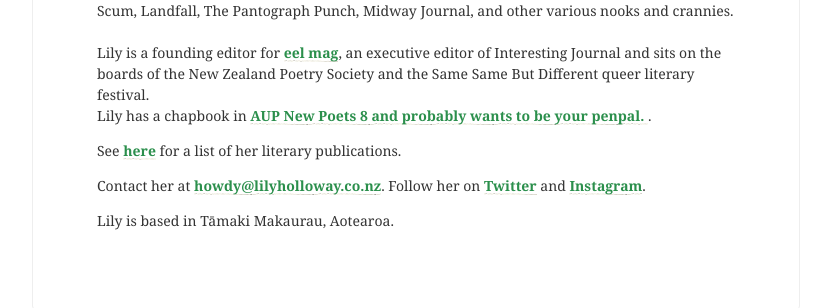
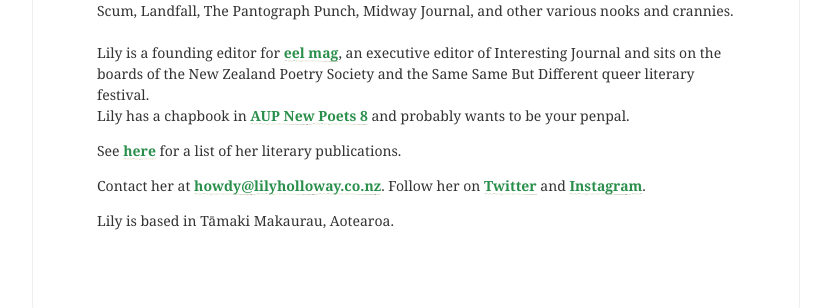
Before and after one commit to lilyholloway/lilyholloway.github.io, a Jekyll site: the page built from index.html, in a window 1280 px wide. Shown: the part 1014-1322 px from the top of the page, without its empty margins (224-1055 px from the left). Built offline with Jekyll 4.4.1, drawn with Linux system fonts in a browser that asks for light colours; nearby versions of some CDN libraries.

Commit message:
Update index.html

```diff
--- a/index.html
+++ b/index.html
@@ -3,8 +3,7 @@
 <img src="{{ site.url }}/images/lilyholloway.jpg" alt="Lily Holloway" class="mt4 db center"/><br>
 
 <p>Lily Holloway (born in 1998, she/they) is a queer postgraduate English student and graduate teaching assistant. Her creative writing has been published in Cordite Poetry Review, Starling, Scum, Landfall, The Pantograph Punch, Midway Journal, and other various nooks and crannies. <br>
-<br>Lily is a founding editor for <b><a href="https://eelmag.com/">eel mag</a></b>, an executive editor of Interesting Journal and sits on the boards of the New Zealand Poetry Society and the Same Same But Different queer literary festival. <br>Lily has a chapbook in <b><a href="{{ site.url }}/books">AUP New Poets 8 and probably wants to be your penpal.
-</a></b>.<br>
+<br>Lily is a founding editor for <b><a href="https://eelmag.com/">eel mag</a></b>, an executive editor of Interesting Journal and sits on the boards of the New Zealand Poetry Society and the Same Same But Different queer literary festival. <br>Lily has a chapbook in <b><a href="{{ site.url }}/books">AUP New Poets 8</a></b> and probably wants to be your penpal.<br>
 </p>
 <p>See <b><a href="{{ site.url }}/cv">here</a></b> for a list of her literary publications.
 </p>
```
